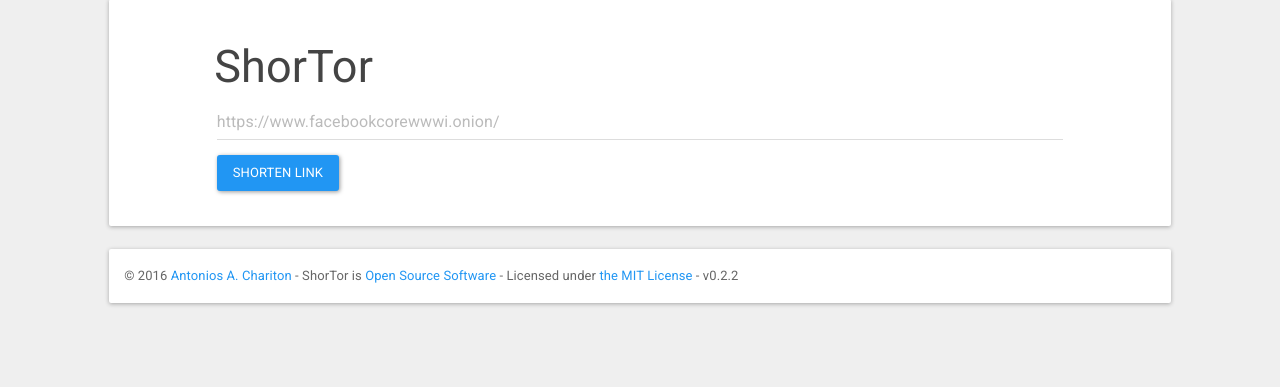
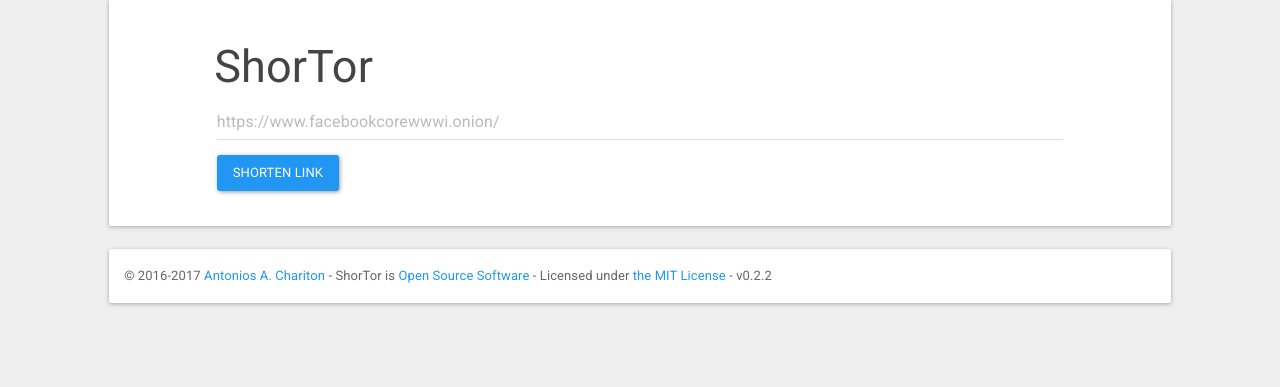
Before and after one commit to daknob/ShorTor, a Flask app: page / in a window 1280 px wide. Shown: the part 98-485 px from the top of the page. Run offline with Flask 2, Linux system fonts and the light colour scheme; some libraries are stand-ins or nearby versions.

Commit message:
Change tabs to spaces in templates and update copyright info

```diff
--- a/templates/index.html
+++ b/templates/index.html
@@ -41,7 +41,7 @@
                 </div>
                 <div class="panel panel-default">
                     <div class="panel-body">
-				    	&copy; 2016 <a href="https://daknob.net/">Antonios A. Chariton</a>
+                        &copy; 2016-2017 <a href="https://daknob.net/">Antonios A. Chariton</a>
                         -
                         ShorTor is <a href="https://github.com/DaKnOb/ShorTor">Open Source Software</a>
                         -
--- a/templates/stats.html
+++ b/templates/stats.html
@@ -27,7 +27,7 @@
                 </div>
                 <div class="panel panel-default">
                     <div class="panel-body">
-				    	&copy; 2016 <a href="https://daknob.net/">Antonios A. Chariton</a>
+                        &copy; 2016-2017 <a href="https://daknob.net/">Antonios A. Chariton</a>
                         -
                         ShorTor is <a href="https://github.com/DaKnOb/ShorTor">Open Source Software</a>
                         -
--- a/templates/viewlink.html
+++ b/templates/viewlink.html
@@ -30,7 +30,7 @@
                 </div>
                 <div class="panel panel-default">
                     <div class="panel-body">
-				    	&copy; 2016 <a href="https://daknob.net/">Antonios A. Chariton</a>
+                        &copy; 2016-2017 <a href="https://daknob.net/">Antonios A. Chariton</a>
                         -
                         ShorTor is <a href="https://github.com/DaKnOb/ShorTor">Open Source Software</a>
                         -
```
Lines whose indentation alone changed are shown as unchanged.
